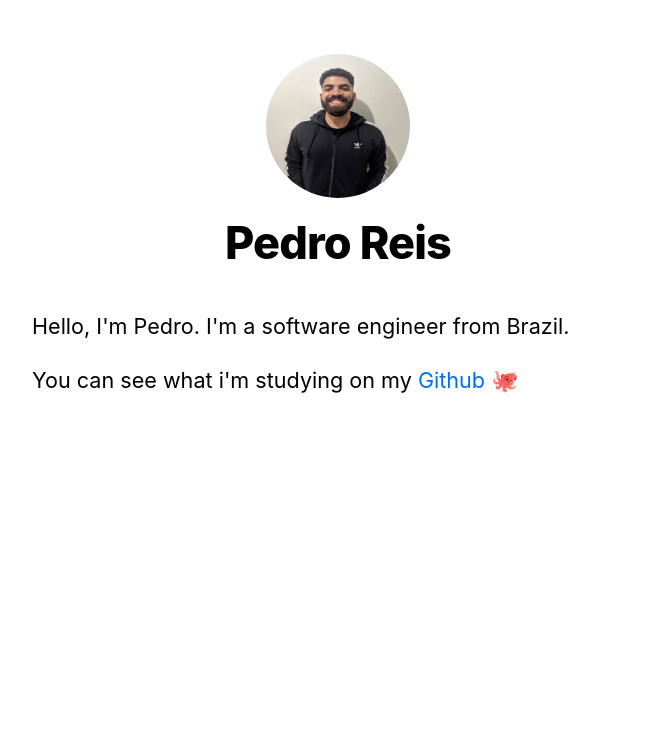
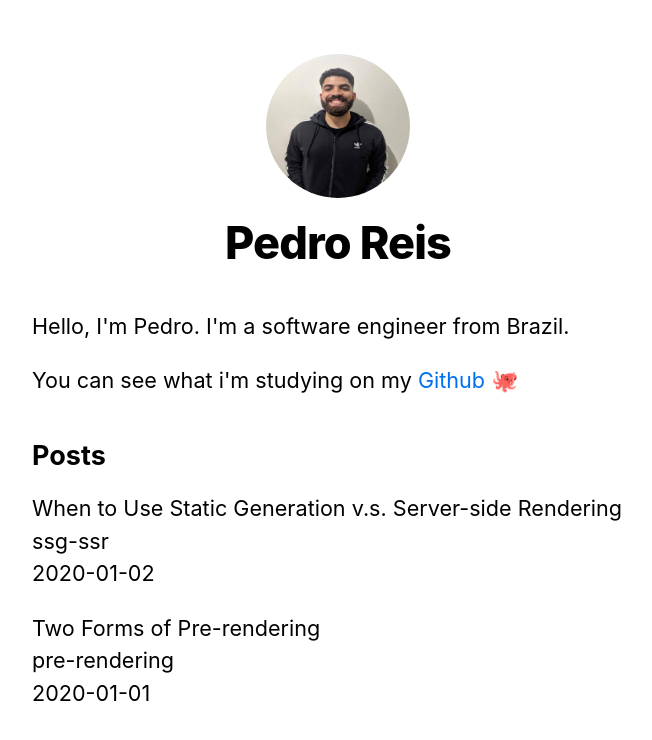
Before and after one commit to barcellos-pedro/nextjs-sample-website, a Next.js app: page / in a window 1280 px wide. Shown: the top 740 px of the page, without its empty margins (302-954 px from the left). Built offline with nearby package versions, Linux system fonts and the light colour scheme.

Commit message:
Finished Pre-rendering and Data Fetching

```diff
--- /dev/null
+++ b/lib/posts.js
@@ -0,0 +1,38 @@
+import fs from 'fs';
+import path from 'path';
+import matter from 'gray-matter';
+
+const postsDirectory = path.join(process.cwd(), 'posts');
+
+export function getSortedPostsData() {
+  // Get file names under /posts
+  const fileNames = fs.readdirSync(postsDirectory);
+  const allPostsData = fileNames.map((fileName) => {
+    // Remove ".md" from file name to get id
+    const id = fileName.replace(/\.md$/, '');
+
+    // Read markdown file as string
+    const fullPath = path.join(postsDirectory, fileName);
+    const fileContents = fs.readFileSync(fullPath, 'utf8');
+
+    // Use gray-matter to parse the post metadata section
+    const matterResult = matter(fileContents);
+
+    // Combine the data with the id
+    return {
+      id,
+      ...matterResult.data,
+    };
+  });
+
+  // Sort posts by date
+  return allPostsData.sort(({ date: a }, { date: b }) => {
+    if (a < b) {
+      return 1;
+    } else if (a > b) {
+      return -1;
+    } else {
+      return 0;
+    }
+  });
+}
--- a/package.json
+++ b/package.json
@@ -6,6 +6,7 @@
     "start": "next start"
   },
   "dependencies": {
+    "gray-matter": "^4.0.3",
     "next": "latest",
     "react": "17.0.2",
     "react-dom": "17.0.2"
--- a/pages/index.js
+++ b/pages/index.js
@@ -3,13 +3,15 @@
 
 import Layout, { siteTitle } from '../components/layout'
 import utilStyles from '../styles/utils.module.css'
+import { getSortedPostsData } from '../lib/posts'
 
-export default function Home() {
+export default function Home({ allPostsData }) {
   return (
     <Layout home>
       <Head>
         <title>{siteTitle}</title>
       </Head>
+      {/* Introduction */}
       <section className={utilStyles.headingMd}>
         <p>Hello, I'm Pedro. I'm a software engineer from Brazil.</p>
         <p>
@@ -17,6 +19,38 @@
           <Link href="https://github.com/barcellos-pedro"> Github 🐙</Link>
         </p>
       </section>
+
+      {/* Posts List */}
+      {!allPostsData?.length > 0 ? (
+        <h2>No posts yet.</h2>
+      ) : (
+        <section className={`${utilStyles.headingMd} ${utilStyles.padding1px}`}>
+          <h2 className={utilStyles.headingLg}>Posts</h2>
+          <ul className={utilStyles.list}>
+            {allPostsData.map(({ id, date, title }) => (
+              <li className={utilStyles.listItem} key={id}>
+                {title}
+                <br />
+                {id}
+                <br />
+                {date}
+              </li>
+            ))}
+          </ul>
+        </section>
+      )}
     </Layout>
   )
 }
+
+/**
+ * Get data at build time and then send as props to Home component
+ */
+export async function getStaticProps() {
+  const allPostsData = getSortedPostsData()
+  return {
+    props: {
+      allPostsData,
+    },
+  }
+}
--- /dev/null
+++ b/posts/pre-rendering.md
@@ -0,0 +1,11 @@
+---
+title: 'Two Forms of Pre-rendering'
+date: '2020-01-01'
+---
+
+Next.js has two forms of pre-rendering: **Static Generation** and **Server-side Rendering**. The difference is in **when** it generates the HTML for a page.
+
+- **Static Generation** is the pre-rendering method that generates the HTML at **build time**. The pre-rendered HTML is then _reused_ on each request.
+- **Server-side Rendering** is the pre-rendering method that generates the HTML on **each request**.
+
+Importantly, Next.js let's you **choose** which pre-rendering form to use for each page. You can create a "hybrid" Next.js app by using Static Generation for most pages and using Server-side Rendering for others.
--- /dev/null
+++ b/posts/ssg-ssr.md
@@ -0,0 +1,19 @@
+---
+title: 'When to Use Static Generation v.s. Server-side Rendering'
+date: '2020-01-02'
+---
+
+We recommend using **Static Generation** (with and without data) whenever possible because your page can be built once and served by CDN, which makes it much faster than having a server render the page on every request.
+
+You can use Static Generation for many types of pages, including:
+
+- Marketing pages
+- Blog posts
+- E-commerce product listings
+- Help and documentation
+
+You should ask yourself: "Can I pre-render this page **ahead** of a user's request?" If the answer is yes, then you should choose Static Generation.
+
+On the other hand, Static Generation is **not** a good idea if you cannot pre-render a page ahead of a user's request. Maybe your page shows frequently updated data, and the page content changes on every request.
+
+In that case, you can use **Server-Side Rendering**. It will be slower, but the pre-rendered page will always be up-to-date. Or you can skip pre-rendering and use client-side JavaScript to populate data.
```
Also changed, not shown: 1 other file (tests, documents, lock files or other folders).
